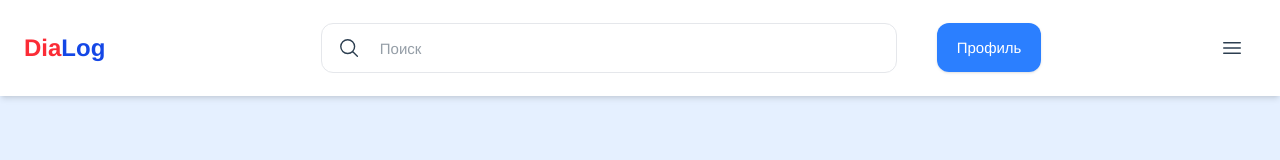
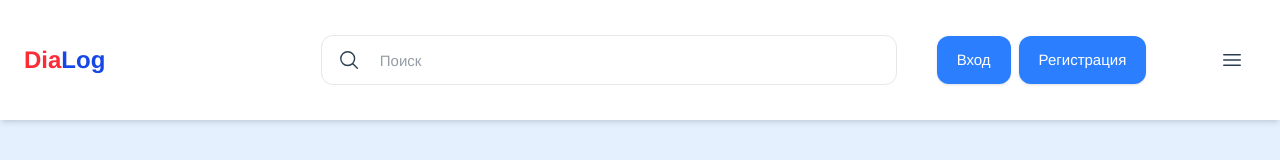
Before and after one commit to Alexander-vlk/dialog_frontend, a Vue app: page / in a window 1280 px wide. Shown: the top 160 px of the page. Built offline with nearby package versions, Linux system fonts and the light colour scheme; no server answers; the HTML template or start-up script is replaced by a standard one.

Commit message:
feat: set is authenticated to false

```diff
--- a/src/components/common/user-auth/UserAuth.vue
+++ b/src/components/common/user-auth/UserAuth.vue
@@ -6,7 +6,7 @@ import SystemRegistration from "@/components/common/user-auth/SystemRegistration
 import UserMiniProfile from "@/components/common/user-mini-profile/UserMiniProfile.vue";
 import ProfileButton from "@/components/common/user-auth/ProfileButton.vue";
 
-const isUserAuthenticated = ref(true)
+const isUserAuthenticated = ref(false)
 
 defineProps({
     showUserMiniProfile: Boolean,
@@ -22,7 +22,7 @@ defineProps({
             <ProfileButton />
         </div>
     </div>
-    <div v-else class="flex gap-x-2 mt-5">
+    <div v-else class="flex gap-x-2">
         <SystemLogin />
         <SystemRegistration />
     </div>
```
